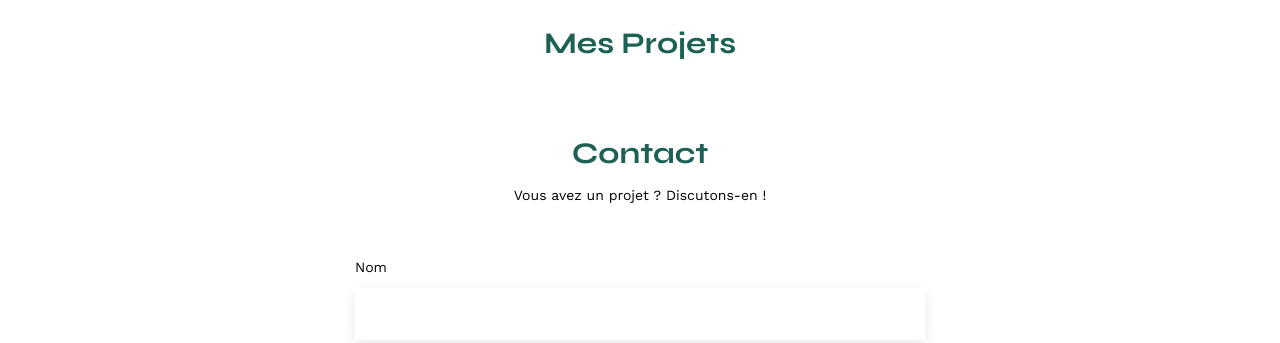
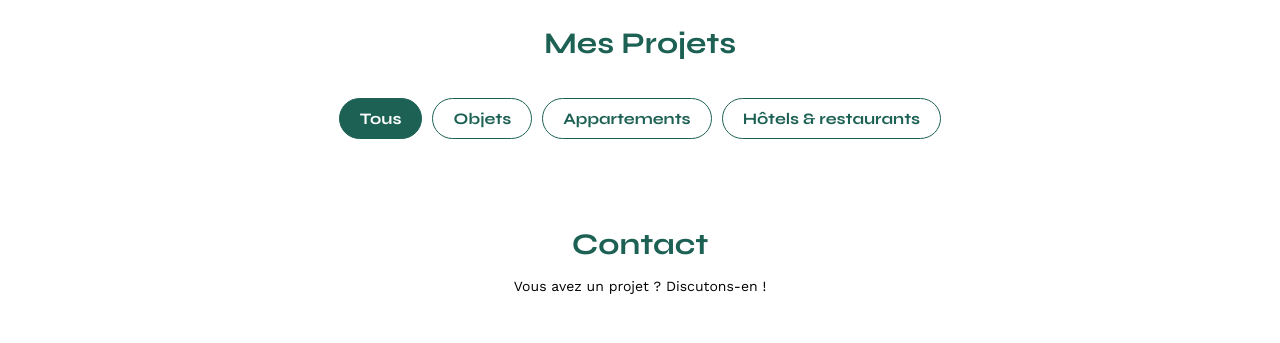
Before and after one commit to MathysCogne/P6-OpenClassrooms, a plain HTML site: page FrontEnd/index.html in a window 1280 px wide. Shown: the part 507-850 px from the top of the page. Drawn offline with nearby package versions, Linux system fonts and the light colour scheme; no server answers.

Commit message:
Add btn filter HTML CSS

```diff
--- a/FrontEnd/assets/style.css
+++ b/FrontEnd/assets/style.css
@@ -185,3 +185,34 @@ footer nav ul {
 	justify-content: flex-end;
 	margin: 2em
 }
+
+
+/* ############# MODIFICATION PERSO ################## */
+.filters{
+	display: flex;
+	justify-content: center;
+	margin: 40px 0;
+}
+
+.filter__btn{
+	font-family: 'Syne';
+	padding: 10px 20px;
+	margin: 0 5px;
+	border: 1px solid #1D6154;
+	border-radius: 25px;
+	color: #1D6154;
+	background-color: white;
+	font-size: 16px;
+	font-weight: 700;
+	cursor: pointer;
+	transition: all 0.5s ease;
+}
+.filter__btn:hover{
+	color: white;
+	background-color: #1D6154;
+	scale: 1.05;
+}
+.btn-select{
+	color: white;
+	background-color: #1D6154;
+}
--- a/FrontEnd/index.html
+++ b/FrontEnd/index.html
@@ -38,6 +38,12 @@
 	</section>
 	<section id="portfolio">
 		<h2>Mes Projets</h2>
+		<div class="filters">
+			<button class="filter__btn btn-select">Tous</button>
+			<button class="filter__btn" data-filter="1">Objets</button>
+			<button class="filter__btn" data-filter="2">Appartements</button>
+			<button class="filter__btn" data-filter="3">Hôtels & restaurants</button>
+		</div>
 		<div class="gallery">
 			<!-- <figure>
 				<img src="assets/images/abajour-tahina.png" alt="Abajour Tahina">
--- a/FrontEnd/works.js
+++ b/FrontEnd/works.js
@@ -26,8 +26,6 @@ function fetchProjets() {
 ////////////// GENERARTION ////////////////////////////////////////////
 ///////////////////////////////////////////////////////////////////////
 const sectionProjets = document.querySelector(".gallery");
-
-
 
 
 ///////////////////////////////////////////////////////////////////////
```
